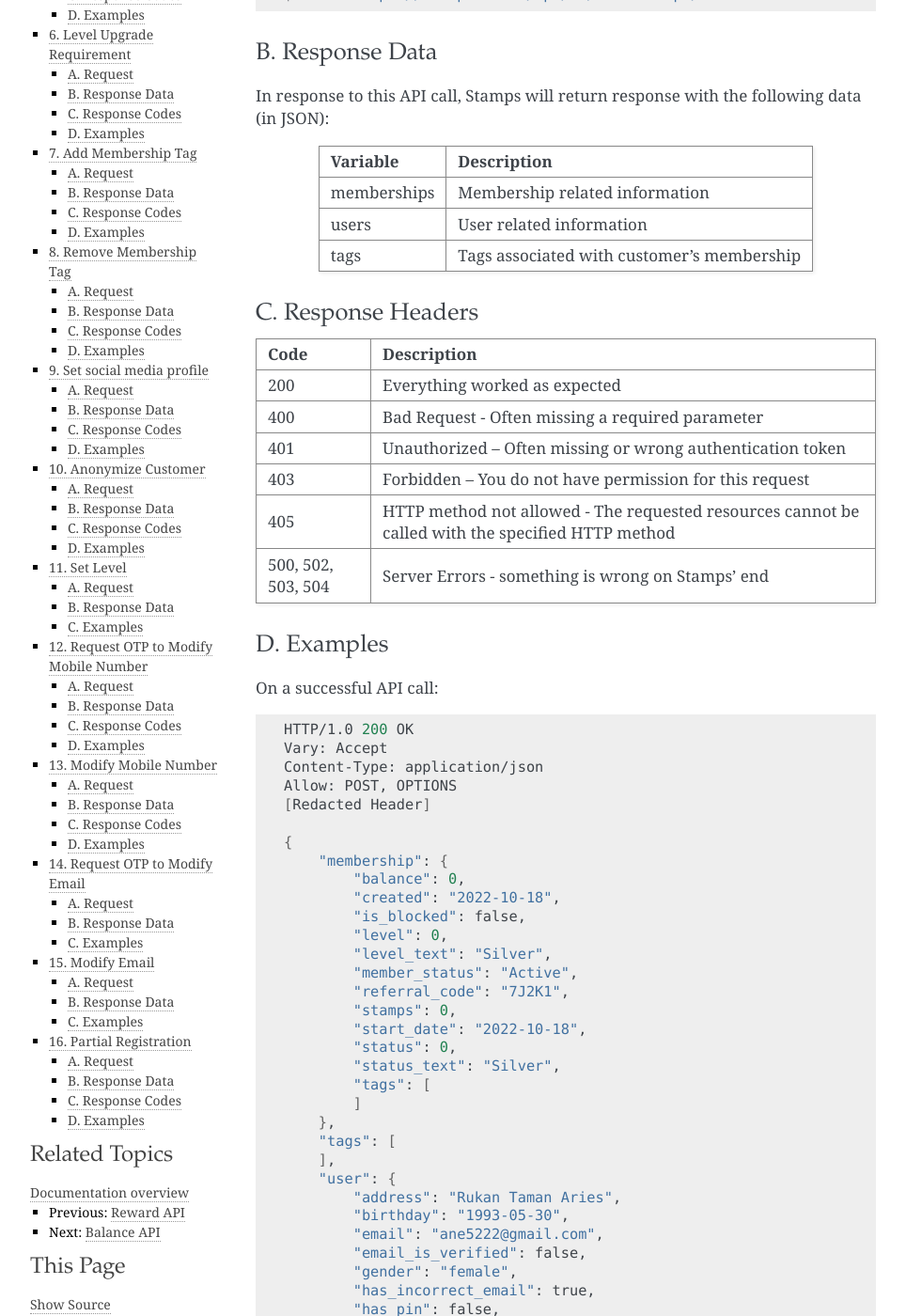
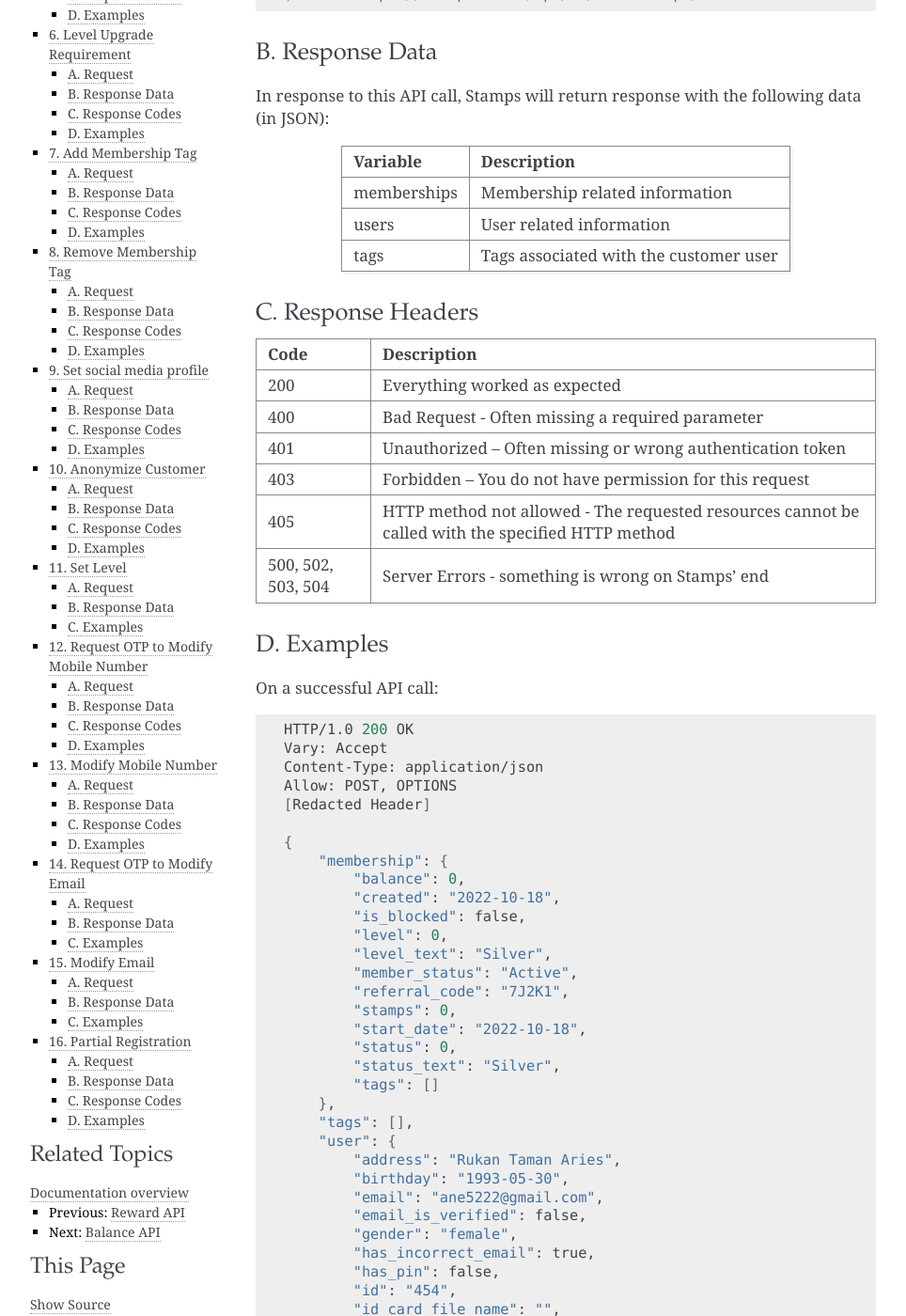
Before and after one commit to ui/stamps-api-docs, a Sphinx documentation site: the page built from source/customer_api.rst, in a window 1280 px wide and 1400 px high, scrolled down 677 px. Shown: the whole window at 94% size, without its empty margins (148-1112 px from the left). Built offline with Sphinx 7.4.7, drawn with Linux system fonts in a browser that asks for light colours.

Commit message:
Format json

```diff
--- a/source/customer_api.rst
+++ b/source/customer_api.rst
@@ -40,7 +40,7 @@ Variable            Description
 =================== ==============================
 memberships         Membership related information
 users               User related information
-tags                Tags associated with customer's membership
+tags                Tags associated with the customer user
 =================== ==============================
 
 
@@ -90,11 +90,9 @@ On a successful API call:
             "start_date": "2022-10-18",
             "status": 0,
             "status_text": "Silver",
-            "tags": [
-            ]
+            "tags": []
         },
-        "tags": [
-        ],
+        "tags": [],
         "user": {
             "address": "Rukan Taman Aries",
             "birthday": "1993-05-30",
```
